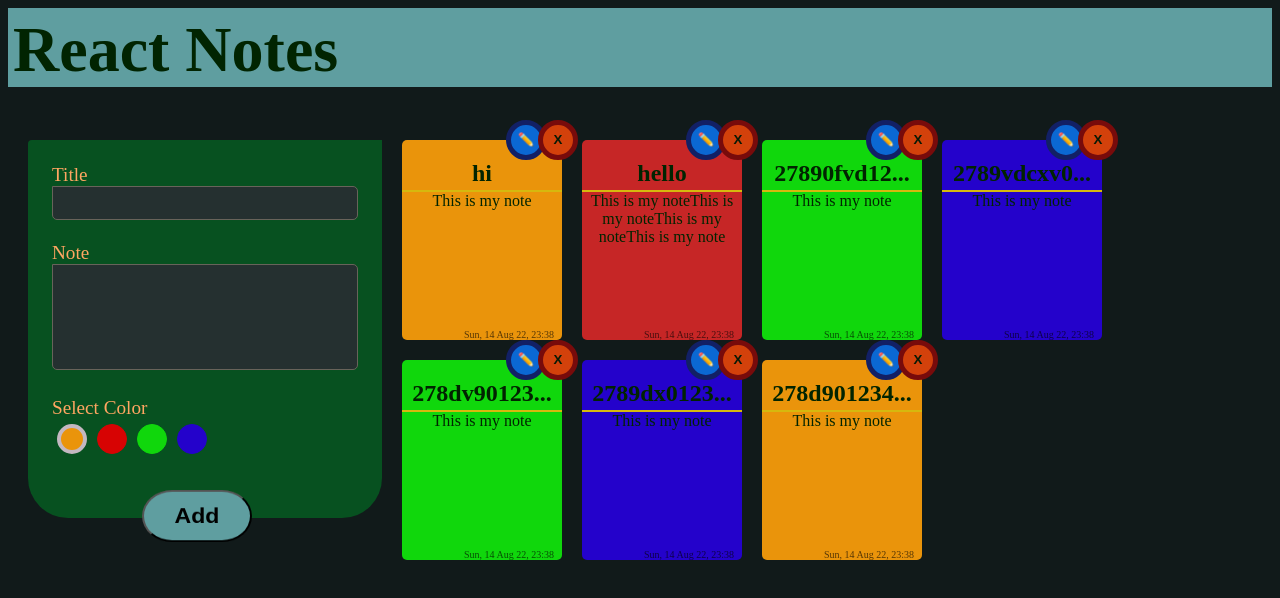
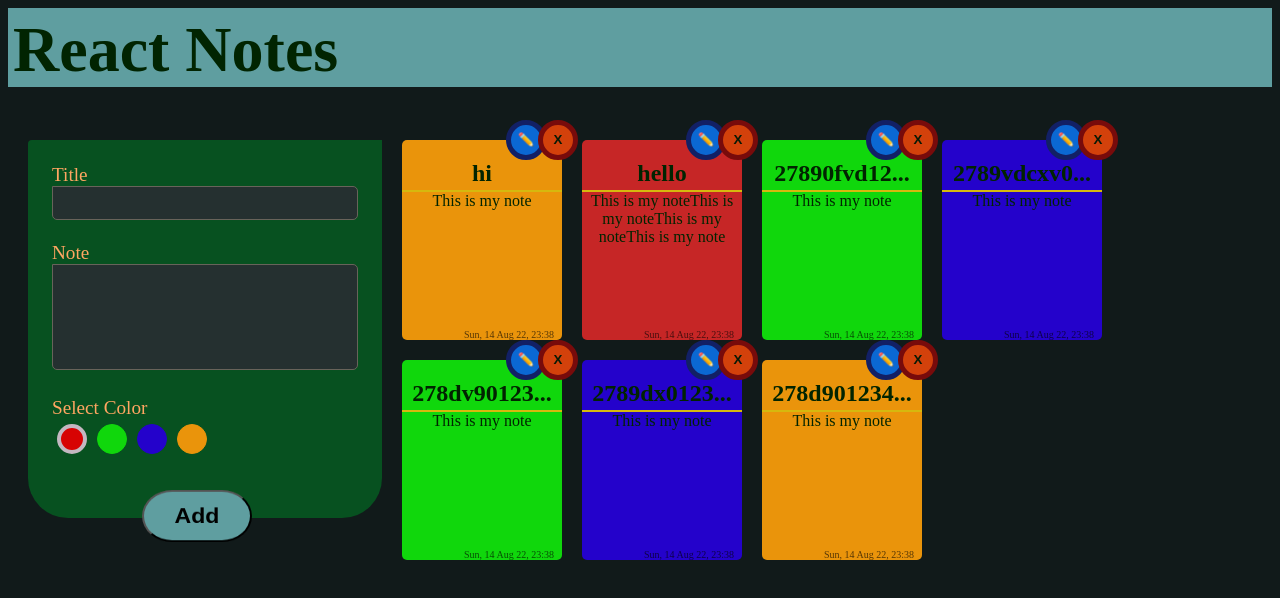
Before and after one commit to Sujoy-2811/react-notes, a React (Vite) app: page / in a window 1280 px wide. Shown: the top 598 px of the page. Built offline with nearby package versions, Linux system fonts and the light colour scheme.

Commit message:
code refactor

```diff
--- a/src/App.jsx
+++ b/src/App.jsx
@@ -1,76 +1,26 @@
 import React, { useState } from "react";
-// import Rive from "@rive-app/react-canvas";
 
 import "./util/style.css";
 import InputForm from "./InputForm/InputForm";
 import List from "./LIst/List";
 import styles from "./App.module.css";
-// import lake from "./assets/small-lake-on-a-rainy-day.riv";
-// import cosmos from "./assets/cosmos.riv";
+import { noteList } from "./contants";
 
 function App() {
-  const [data, setData] = useState([
-    {
-      id: 0,
-      title: "hi",
-      note: "This is my note",
-      col: 4,
-      time: "Sun, 14 Aug 22, 23:38",
-    },
-    {
-      id: 1,
-      title: "hello",
-      note: "This is my noteThis is my noteThis is my noteThis is my note",
-      col: 1,
-      time: "Sun, 14 Aug 22, 23:38",
-    },
-    {
-      id: 2,
-      title: "127890fvd1234",
-      note: "This is my note",
-      col: 2,
-      time: "Sun, 14 Aug 22, 23:38",
-    },
-    {
-      id: 3,
-      title: "12789vdcxv01234",
-      note: "This is my note",
-      col: 3,
-      time: "Sun, 14 Aug 22, 23:38",
-    },
-    {
-      id: 4,
-      title: "1278dv901234",
-      note: "This is my note",
-      col: 2,
-      time: "Sun, 14 Aug 22, 23:38",
-    },
-    {
-      id: 5,
-      title: "12789dx01234",
-      note: "This is my note",
-      col: 3,
-      time: "Sun, 14 Aug 22, 23:38",
-    },
-    {
-      id: 6,
-      title: "1278d901234",
-      note: "This is my note",
-      col: 4,
-      time: "Sun, 14 Aug 22, 23:38",
-    },
-  ]);
+  // states
+  const [data, setData] = useState(noteList);
+  const [modifyState, setModifyState] = useState(false);
   const [inputFormData, setInputFormData] = useState({
     id: -1,
     title: "",
     note: "",
-    col: 4,
+    col: 1,
   });
-  const [modifyState, setModifyState] = useState(false);
 
+  // handles
   const deleteHandle = (val) => {
     setData((predata) => {
-      return [...predata.filter((item) => item !== val)];
+      return [...predata.filter((item) => item.id !== val)];
     });
   };
 
@@ -106,20 +56,15 @@ function App() {
     });
   };
 
-  console.log("running........");
+  // UI
   return (
     <React.Fragment>
-      {/* <Rive className={styles.rive_bg} src={lake} artboard="Raining" /> */}
-      {/* <Rive className={styles.rive_circle} src={lake} artboard="Circle" /> */}
-      {/* <Rive
-        className={styles.rive_bg_cosmos}
-        src={cosmos}
-        artboard="New Artboard"
-      /> */}
+      {/* header */}
       <div className={`${styles.z_above} ${styles.head}`}>
         <h1>React Notes</h1>
       </div>
       <section className={`${styles.z_above} ${styles.form_and_data}`}>
+        {/* form */}
         <InputForm
           dataHandler={addData}
           modifyHandle={modifyHandle}
@@ -127,6 +72,7 @@ function App() {
           inputFormData={inputFormData}
           setInputFormData={setInputFormData}
         ></InputForm>
+        {/* list */}
         <List
           data={data}
           deleteHandle={deleteHandle}
--- a/src/InputForm/InputColor.jsx
+++ b/src/InputForm/InputColor.jsx
@@ -1,64 +1,35 @@
-import React from "react";
-import { useEffect } from "react";
-import { useState } from "react";
+import { Fragment, useState, useEffect } from "react";
 import styles from "./InputColor.module.css";
 
-const InputColor = (props) => {
+import { colorList } from "../contants";
+import { selectColorStyle } from "./selectColorStyle";
 
-  let color = props.color
-
-  console.log("input color 7 : " + color);
+const InputColor = ({ color, colHandler }) => {
+  console.log("input color  : " + color);
 
   const [selectedColorState, setSelectedColorState] = useState(color);
 
   useEffect(() => {
     setSelectedColorState(color);
-    console.log("useeffect");
+    console.log("useffect " + color);
   }, [color]);
-
-  console.log("input color 10 color state : " + selectedColorState);
-  let colHandler = props.colHandler;
-  console.log(selectedColorState);
-  console.log(selectedColorState === 0);
   return (
-    <React.Fragment>
-      <div
-        id={selectedColorState === 4 ? styles.selectedcolor : ""}
-        className={styles.orange}
-        onClick={() => {
-          colHandler(4);
-          setSelectedColorState(4);
-          color = 4;
-        }}
-      ></div>
-      <div
-        id={selectedColorState === 1 ? styles.selectedcolor : ""}
-        className={styles.red}
-        onClick={() => {
-          colHandler(1);
-          setSelectedColorState(1);
-          color = 1;
-        }}
-      ></div>
-      <div
-        id={selectedColorState === 2 ? styles.selectedcolor : ""}
-        className={styles.green}
-        onClick={() => {
-          colHandler(2);
-          setSelectedColorState(2);
-          color = 2;
-        }}
-      ></div>
-      <div
-        id={selectedColorState === 3 ? styles.selectedcolor : ""}
-        className={styles.blue}
-        onClick={() => {
-          colHandler(3);
-          setSelectedColorState(3);
-          color = 3;
-        }}
-      ></div>
-    </React.Fragment>
+    <Fragment>
+      {colorList.map((item) => (
+        <div
+          // id={selectedColorState === item.id ? styles.selectedcolor : ""}
+          key={item.id}
+          className={`${selectColorStyle(item.id, styles)} ${
+            item.id === selectedColorState && styles.selectedcolor
+          }`}
+          onClick={() => {
+            colHandler(item.id);
+            setSelectedColorState(item.id);
+            color = item.id;
+          }}
+        ></div>
+      ))}
+    </Fragment>
   );
 };
 
--- a/src/InputForm/InputColor.module.css
+++ b/src/InputForm/InputColor.module.css
@@ -1,4 +1,4 @@
-.red{
+.red {
   margin: 5px;
   width: 30px;
   height: 30px;
@@ -9,12 +9,11 @@
   box-sizing: border-box;
 }
 
-.red:hover{
+.red:hover {
   border: 2px solid rgb(255, 255, 255);
-
 }
 
-.green{
+.green {
   margin: 5px;
   width: 30px;
   height: 30px;
@@ -25,12 +24,11 @@
   box-sizing: border-box;
 }
 
-.green:hover{
+.green:hover {
   border: 2px solid rgb(255, 255, 255);
-
 }
 
-.blue{
+.blue {
   margin: 5px;
   width: 30px;
   height: 30px;
@@ -41,11 +39,10 @@
   box-sizing: border-box;
 }
 
-.blue:hover{
+.blue:hover {
   border: 2px solid rgb(255, 255, 255);
-
 }
-.orange{
+.orange {
   margin: 5px;
   width: 30px;
   height: 30px;
@@ -66,13 +63,10 @@
         box-sizing: border-box;
 } */
 
-
-.orange:hover{
-
+.orange:hover {
   border: 2px solid rgb(255, 255, 255);
 }
 
-#selectedcolor{
+.selectedcolor {
   border: 4px solid rgb(195, 184, 193);
-
 }
--- a/src/InputForm/InputForm.jsx
+++ b/src/InputForm/InputForm.jsx
@@ -1,33 +1,32 @@
-import { useRef , useEffect } from "react";
+import { useRef, useEffect } from "react";
 
 import styles from "./InputForm.module.css";
 import InputColor from "./InputColor";
 import InputSpecial from "./Components/InputSpecial";
 import Buttons from "./Buttons";
 
-const InputForm = (props) => {
-  let id = props.inputFormData.id;
-  console.log("id : " + id);
-  let title = props.inputFormData.title;
-  let note = props.inputFormData.note;
-  let color = props.inputFormData.col;
+const InputForm = ({
+  inputFormData: { id, title, note, col: color },
+  setInputFormData,
+  dataHandler,
+  modifyState,
+  modifyHandle,
+  ...props
+}) => {
+  // hook
   const titleRef = useRef();
   const noteRef = useRef();
 
   const colorChanger = (colorNumber) => {
-    props.setInputFormData((prev) => {
-      return { ...prev, col: colorNumber, note: note, title: title };
+    setInputFormData((prev) => {
+      return { ...prev, col: colorNumber, note, title };
     });
   };
 
   useEffect(() => {
-    titleRef.current.value = props.inputFormData.title;
-    noteRef.current.value = props.inputFormData.note;
-  }, [props.inputFormData]);
-
-  console.log("input form 15 :");
-  console.log(props.inputFormData);
-  console.log("color value : " + color);
+    titleRef.current.value = title;
+    noteRef.current.value = note;
+  }, [title, note]);
 
   const submitHandler = (event) => {
     const dateOptions = {
@@ -39,8 +38,6 @@ const InputForm = (props) => {
       minute: "2-digit",
     };
 
-    // console.log(additionDate.toLocaleDateString("en-GB", dateOptions))
-    // console.log(additionDate.toLocaleString());
     event.preventDefault();
     console.log("submit done");
 
@@ -51,7 +48,7 @@ const InputForm = (props) => {
         dateOptions
       );
       console.log(additionDateAndTime);
-      props.dataHandler({
+      dataHandler({
         id: id,
         title: title,
         note: note,
@@ -60,9 +57,9 @@ const InputForm = (props) => {
       });
       titleRef.current.value = "";
       noteRef.current.value = "";
-      props.modifyHandle({ state: false });
+      modifyHandle({ state: false });
     } else if (title === "") {
-      props.setInputFormData((prev) => {
+      setInputFormData((prev) => {
         return { ...prev, col: color, note: note };
       });
 
@@ -73,24 +70,10 @@ const InputForm = (props) => {
   };
 
   const colorHandler = (val) => {
-    switch (val) {
-      case 1:
-        // color = 1;
-        colorChanger(1);
-        break;
-      case 2:
-        colorChanger(2);
-        // color = 2;
-        break;
-      case 3:
-        colorChanger(3);
-        // color = 3;
-        break;
-
-      default:
-        colorChanger(4);
-        // color = 4;
-        break;
+    if (val < 5 && val > 0) {
+      colorChanger(val);
+    } else {
+      colorChanger(1);
     }
   };
   const titleHandler = (event) => {
@@ -105,9 +88,7 @@ const InputForm = (props) => {
   // }
   return (
     <form
-      className={`${styles.form} ${
-        props.modifyState ? styles.form_active : ""
-      }`}
+      className={`${styles.form} ${modifyState ? styles.form_active : ""}`}
       onSubmit={submitHandler}
     >
       <label>Title</label>
@@ -137,12 +118,9 @@ const InputForm = (props) => {
       <InputColor colHandler={colorHandler} color={color} />
       <br className={styles.unselectable} />
       <br className={styles.unselectable} />
-      <Buttons
-        formState={props.modifyState}
-        modifyHandle={props.modifyHandle}
-      ></Buttons>
+      <Buttons formState={modifyState} modifyHandle={modifyHandle}></Buttons>
     </form>
   );
-};;;
+};
 
 export default InputForm;
--- /dev/null
+++ b/src/InputForm/selectColorStyle.js
@@ -0,0 +1,20 @@
+const selectColorStyle = (id, styles) => {
+  // console.log("func");
+  // console.log(styles);
+  switch (id) {
+    case 1:
+      return styles.red;
+      break;
+    case 2:
+      return styles.green;
+      break;
+    case 3:
+      return styles.blue;
+      break;
+    case 4:
+      return styles.orange;
+      break;
+  }
+};
+
+export { selectColorStyle };
--- a/src/LIst/ListItem.jsx
+++ b/src/LIst/ListItem.jsx
@@ -41,7 +41,7 @@ const ListItem = (props) => {
         <button
           className={styles.delete_button}
           onClick={() => {
-            props.deleteHandle(props.val);
+            props.deleteHandle(props.val.id);
           }}
         >
           <b>X</b>
--- /dev/null
+++ b/src/contants/index.js
@@ -0,0 +1,60 @@
+const noteList = [
+  {
+    id: 0,
+    title: "hi",
+    note: "This is my note",
+    col: 4,
+    time: "Sun, 14 Aug 22, 23:38",
+  },
+  {
+    id: 1,
+    title: "hello",
+    note: "This is my noteThis is my noteThis is my noteThis is my note",
+    col: 1,
+    time: "Sun, 14 Aug 22, 23:38",
+  },
+  {
+    id: 2,
+    title: "127890fvd1234",
+    note: "This is my note",
+    col: 2,
+    time: "Sun, 14 Aug 22, 23:38",
+  },
+  {
+    id: 3,
+    title: "12789vdcxv01234",
+    note: "This is my note",
+    col: 3,
+    time: "Sun, 14 Aug 22, 23:38",
+  },
+  {
+    id: 4,
+    title: "1278dv901234",
+    note: "This is my note",
+    col: 2,
+    time: "Sun, 14 Aug 22, 23:38",
+  },
+  {
+    id: 5,
+    title: "12789dx01234",
+    note: "This is my note",
+    col: 3,
+    time: "Sun, 14 Aug 22, 23:38",
+  },
+  {
+    id: 6,
+    title: "1278d901234",
+    note: "This is my note",
+    col: 4,
+    time: "Sun, 14 Aug 22, 23:38",
+  },
+];
+
+const colorList = [
+  { id: 1, color: "red" },
+  { id: 2, color: "green" },
+  { id: 3, color: "blue" },
+  { id: 4, color: "orange" },
+];
+
+export { noteList, colorList };
```
Also changed, not shown: src/InputForm/Buttons.jsx (+7 -6 lines), src/LIst/List.jsx (+6 -6 lines). Lines whose indentation alone changed are shown as unchanged.
